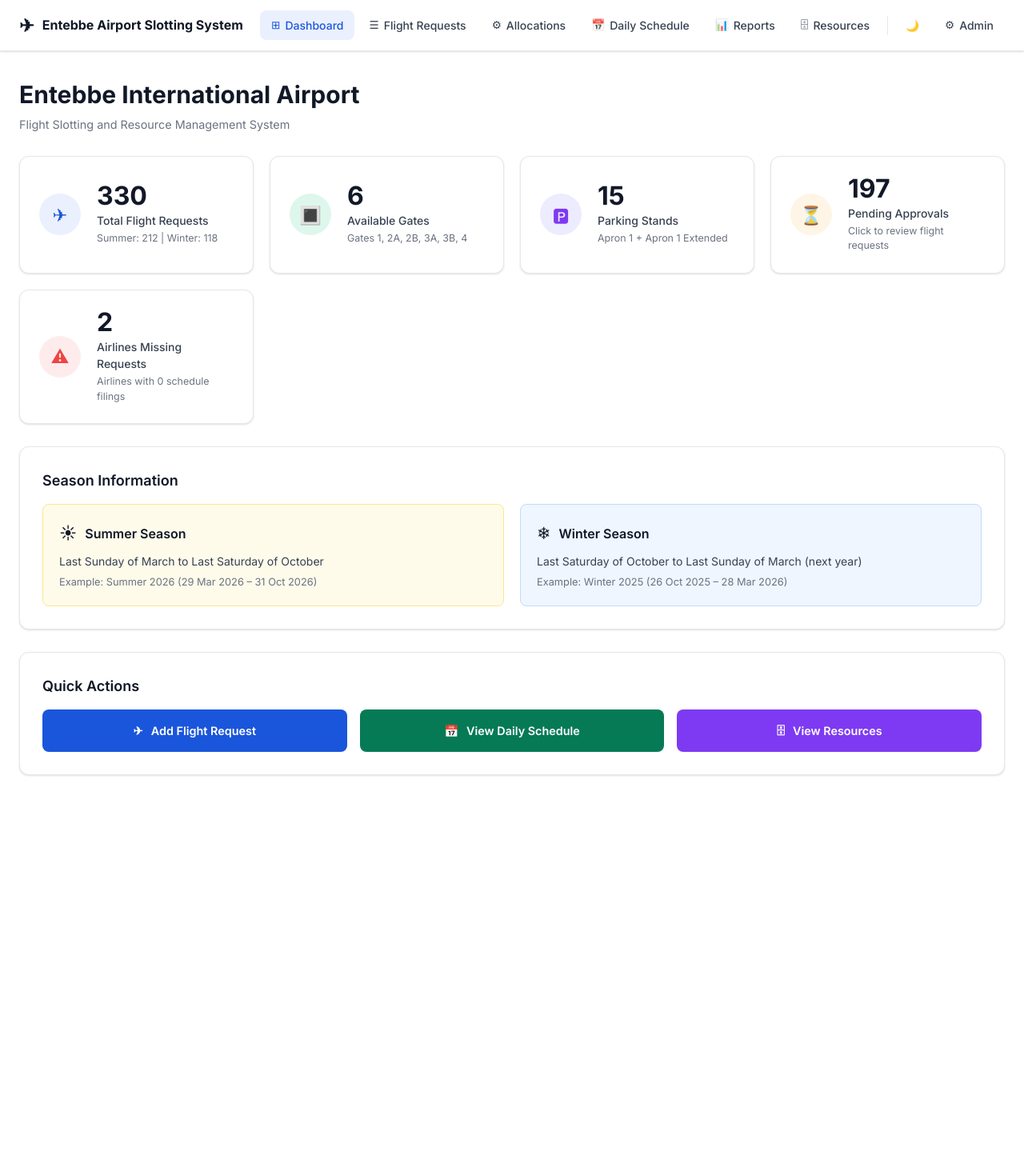
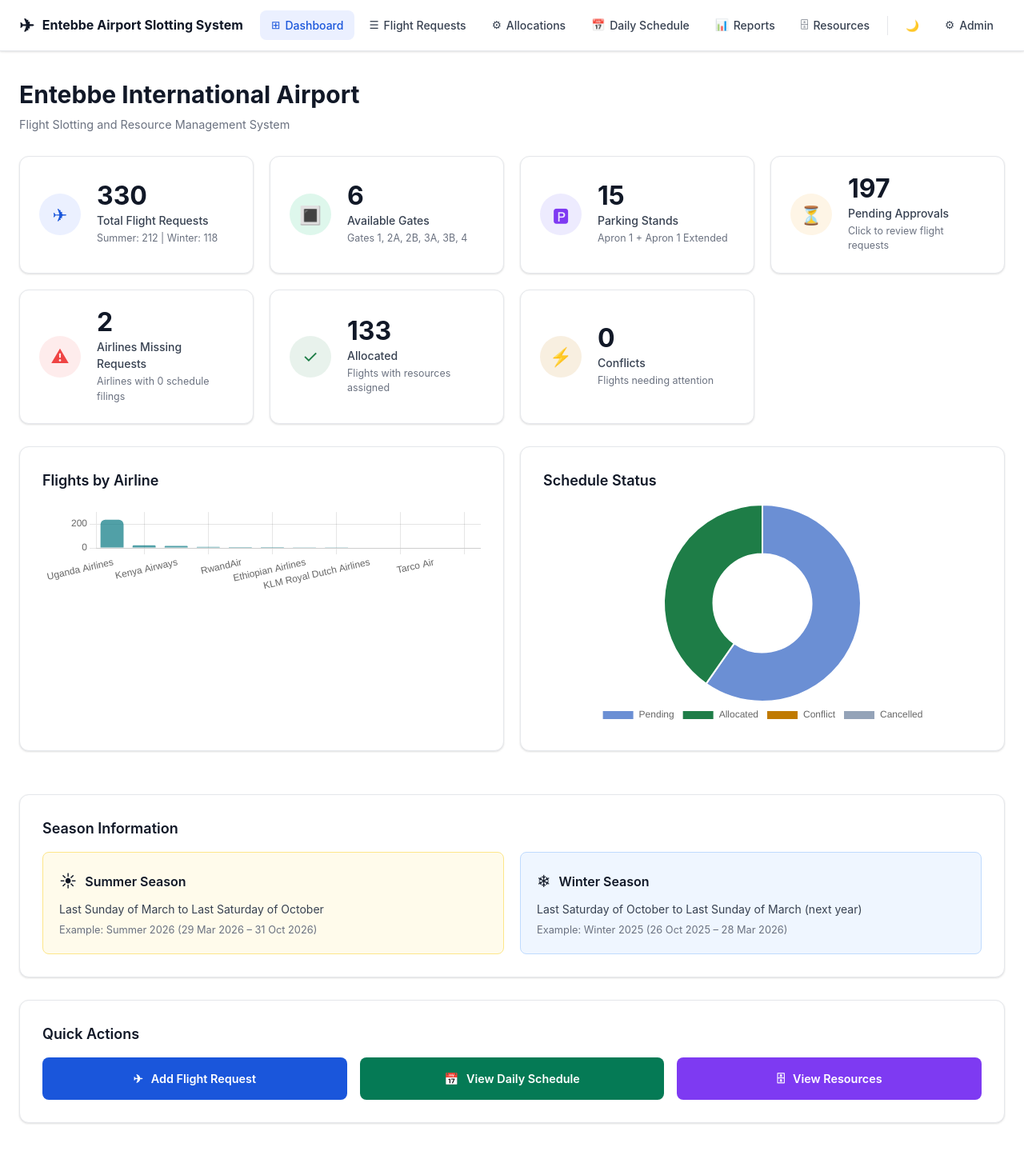
Before and after one commit to oomutooro/scheduler-v2, a Django app: page / in a window 1280 px wide. Shown: the whole page at 80% size. Before the commit the page ends 970 px from the top, so only its background shows below. Run offline with Django 5.2, Linux system fonts and the light colour scheme; data comes from the database, SQL or seed files in the repository; both versions use the stored data as it was before the commit.

Commit message:
Add Eagle Air, Qatar & Turkish cargo schedules; fix EgyptAir routing; enforce home/foreign turnaround rule; add UTC->EAT utils and dashboard charts

```diff
--- a/core/static/css/style.css
+++ b/core/static/css/style.css
@@ -146,7 +146,7 @@ html {
 }
 
 body {
-  font-family: 'Inter', -apple-system, BlinkMacSystemFont, 'Segoe UI', sans-serif;
+  font-family: -apple-system, BlinkMacSystemFont, 'Segoe UI', Roboto, 'Helvetica Neue', Arial, sans-serif;
   background: var(--surface);
   color: var(--text);
   line-height: 1.5;
@@ -1601,3 +1601,17 @@ select.form-control {
 .flight-number-input .form-control {
   border-radius: 0 4px 4px 0;
 }
+/* ── Dashboard charts ─────────────────────────────────────────── */
+.charts-grid {
+  display: grid;
+  grid-template-columns: repeat(auto-fit, minmax(340px, 1fr));
+  gap: 20px;
+  margin-bottom: 26px;
+}
+.chart-card canvas {
+  max-height: 280px;
+  width: 100% !important;
+}
+.chart-card {
+  min-width: 0;
+}
--- a/core/templates/base.html
+++ b/core/templates/base.html
@@ -5,9 +5,7 @@
     <meta name="viewport" content="width=device-width, initial-scale=1.0">
     <title>{% block title %}Entebbe Airport Slotting System{% endblock %}</title>
     <meta name="description" content="Entebbe International Airport — Flight Slotting and Resource Management System">
-    <link rel="preconnect" href="https://fonts.googleapis.com">
-    <link rel="preconnect" href="https://fonts.gstatic.com" crossorigin>
-    <link href="https://fonts.googleapis.com/css2?family=Inter:wght@300;400;500;600;700&display=swap" rel="stylesheet">
+    <!-- System font stack (no external font requests, keeps the app offline-friendly) -->
     {% load static %}
     <link rel="stylesheet" href="{% static 'css/style.css' %}">
     <link rel="icon" type="image/svg+xml" href="{% static 'favicon.svg' %}">
--- a/core/templates/dashboard.html
+++ b/core/templates/dashboard.html
@@ -1,5 +1,53 @@
 {% extends 'base.html' %}
 {% block title %}Dashboard — Entebbe Airport Slotting System{% endblock %}
+
+{% block extra_head %}
+{% load static %}
+<script src="{% static 'js/chart.min.js' %}"></script>
+<script>
+window.addEventListener('DOMContentLoaded', function () {
+    var labels = JSON.parse(document.getElementById('data-airline-labels').textContent);
+    var values = JSON.parse(document.getElementById('data-airline-values').textContent);
+    if (window.Chart && labels.length) {
+        new Chart(document.getElementById('airlineChart'), {
+            type: 'bar',
+            data: {
+                labels: labels,
+                datasets: [{
+                    label: 'Flights',
+                    data: values,
+                    backgroundColor: 'rgba(14, 124, 134, 0.72)',
+                    borderRadius: 6
+                }]
+            },
+            options: {
+                responsive: true,
+                plugins: { legend: { display: false } },
+                scales: { y: { beginAtZero: true, ticks: { precision: 0 } } }
+            }
+        });
+    }
+
+    var status = JSON.parse(document.getElementById('data-status').textContent);
+    if (window.Chart) {
+        new Chart(document.getElementById('statusChart'), {
+            type: 'doughnut',
+            data: {
+                labels: Object.keys(status),
+                datasets: [{
+                    data: Object.values(status),
+                    backgroundColor: ['#6b8fd4', '#1e7d47', '#c07a00', '#94a3b8']
+                }]
+            },
+            options: { responsive: true, plugins: { legend: { position: 'bottom' } } }
+        });
+    }
+});
+</script>
+{{ airline_labels|json_script:"data-airline-labels" }}
+{{ airline_values|json_script:"data-airline-values" }}
+{{ status_chart|json_script:"data-status" }}
+{% endblock %}
 
 {% block content %}
 <div class="page-header">
@@ -49,6 +97,34 @@
             <div class="stat-sub">Airlines with 0 schedule filings</div>
         </div>
     </a>
+    <div class="stat-card">
+        <div class="stat-card-icon stat-icon-blue" style="background: rgba(30, 125, 71, 0.1); color: #1e7d47;">✓</div>
+        <div class="stat-card-body">
+            <div class="stat-value">{{ allocated_count }}</div>
+            <div class="stat-label">Allocated</div>
+            <div class="stat-sub">Flights with resources assigned</div>
+        </div>
+    </div>
+    <div class="stat-card">
+        <div class="stat-card-icon stat-icon-orange" style="background: rgba(192, 122, 0, 0.12); color: #c07a00;">⚡</div>
+        <div class="stat-card-body">
+            <div class="stat-value">{{ conflict_count }}</div>
+            <div class="stat-label">Conflicts</div>
+            <div class="stat-sub">Flights needing attention</div>
+        </div>
+    </div>
+</div>
+
+<!-- Charts -->
+<div class="charts-grid">
+    <div class="section-card chart-card">
+        <h2 class="section-title">Flights by Airline</h2>
+        <canvas id="airlineChart" height="110"></canvas>
+    </div>
+    <div class="section-card chart-card">
+        <h2 class="section-title">Schedule Status</h2>
+        <canvas id="statusChart" height="110"></canvas>
+    </div>
 </div>
 
 <!-- Season Information -->
--- a/core/views.py
+++ b/core/views.py
@@ -21,6 +21,7 @@ from core.services.season import (
     get_current_season, get_summer_dates, get_winter_dates
 )
 from core.services.allocation import allocate_resources_for_date, allocate_resources_for_flight, time_add_minutes, time_subtract_minutes
+from core.utils import DAY_ORDER, DAY_ORDER_TITLE, is_valid_operation, utc_to_eat
 
 
 def get_ur_counter_block(flight: FlightRequest) -> tuple[int, int] | None:
@@ -133,8 +134,22 @@ def dashboard(request: HttpRequest):
 
     # Operational actions / summaries
     pending_count = FlightRequest.objects.filter(status='pending').count()
+    allocated_count = FlightRequest.objects.filter(status='allocated').count()
+    conflict_count = FlightRequest.objects.filter(status='conflict').count()
     airlines_with_requests = FlightRequest.objects.values_list('airline_id', flat=True).distinct()
     missing_airlines_count = Airline.objects.exclude(id__in=airlines_with_requests).count()
+
+    # Chart data: flights per airline (top 12) and status split.
+    airline_rows = (
+        FlightRequest.objects.values('airline__name')
+        .annotate(n=Count('id'))
+        .order_by('-n')[:12]
+    )
+    airline_labels = [r['airline__name'] for r in airline_rows]
+    airline_values = [r['n'] for r in airline_rows]
+
+    status_rows = FlightRequest.objects.values('status').annotate(n=Count('id'))
+    status_split = {r['status']: r['n'] for r in status_rows}
 
     context = {
         'current_season': season_name,
@@ -151,7 +166,21 @@ def dashboard(request: HttpRequest):
         'winter_start_2025': winter_start_2025,
         'winter_end_2025_26': winter_end_2025_26,
         'pending_count': pending_count,
+        'allocated_count': allocated_count,
+        'conflict_count': conflict_count,
         'missing_airlines_count': missing_airlines_count,
+        'airline_labels': airline_labels,
+        'airline_values': airline_values,
+        'status_pending': status_split.get('pending', 0),
+        'status_allocated': status_split.get('allocated', 0),
+        'status_conflict': status_split.get('conflict', 0),
+        'status_cancelled': status_split.get('cancelled', 0),
+        'status_chart': {
+            'Pending': status_split.get('pending', 0),
+            'Allocated': status_split.get('allocated', 0),
+            'Conflict': status_split.get('conflict', 0),
+            'Cancelled': status_split.get('cancelled', 0),
+        },
         'active_page': 'dashboard',
     }
     return render(request, 'dashboard.html', context)
@@ -298,55 +327,63 @@ def flight_new(request: HttpRequest):
     return render(request, 'flights/form.html', context)
 
 
+def _parse_flight_form(request: HttpRequest) -> dict[str, Any]:
+    """
+    Parse and validate the flight-request form into model field values.
+    Raises ValueError on any invalid input (including the home/foreign
+    turnaround rule).
+    """
+    airline = get_object_or_404(Airline, id=request.POST.get('airline_id'))
+    aircraft_type = get_object_or_404(AircraftType, id=request.POST.get('aircraft_type_id'))
+
+    origin_id = request.POST.get('origin_id')
+    destination_id = request.POST.get('destination_id')
+    origin = Airport.objects.filter(id=origin_id).first() if origin_id else None
+    destination = Airport.objects.filter(id=destination_id).first() if destination_id else None
+
+    days_mask = 0
+    for day in DAY_ORDER:
+        if request.POST.get(f'day_{day}'):
+            days_mask |= DAY_MASK[day]
+
+    def _date(v) -> date | None:
+        return datetime.strptime(v, '%Y-%m-%d').date() if v else None
+
+    def _time(v) -> time | None:
+        return datetime.strptime(v, '%H:%M').time() if v else None
+
+    operation_type = request.POST.get('operation_type', 'turnaround')
+    ok, msg = is_valid_operation(airline, operation_type)
+    if not ok:
+        raise ValueError(msg)
+
+    return {
+        'airline': airline,
+        'aircraft_type': aircraft_type,
+        'origin': origin,
+        'destination': destination,
+        'arrival_flight_number': request.POST.get('arrival_flight_number', '').strip(),
+        'departure_flight_number': request.POST.get('departure_flight_number', '').strip(),
+        'operation_type': operation_type,
+        'season': request.POST.get('season', 'summer'),
+        'year': int(request.POST.get('year', date.today().year)),
+        'arrival_time': _time(request.POST.get('arrival_time')),
+        'departure_time': _time(request.POST.get('departure_time')),
+        'valid_from': _date(request.POST.get('valid_from')),
+        'valid_to': _date(request.POST.get('valid_to')),
+        'days_of_operation': days_mask,
+        'ground_days': int(request.POST.get('ground_days', 0)),
+        'notes': request.POST.get('notes', ''),
+    }
+
+
 def flight_create(request: HttpRequest):
     if request.method != 'POST':
         return redirect('flight_new')
 
     try:
-        airline = get_object_or_404(Airline, id=request.POST.get('airline_id'))
-        aircraft_type = get_object_or_404(AircraftType, id=request.POST.get('aircraft_type_id'))
-
-        origin_id = request.POST.get('origin_id')
-        destination_id = request.POST.get('destination_id')
-        origin = Airport.objects.filter(id=origin_id).first() if origin_id else None
-        destination = Airport.objects.filter(id=destination_id).first() if destination_id else None
-
-        # Days of operation bitmask
-        day_names = ['sunday', 'monday', 'tuesday', 'wednesday', 'thursday', 'friday', 'saturday']
-        days_mask = 0
-        for day in day_names:
-            if request.POST.get(f'day_{day}'):
-                days_mask |= DAY_MASK[day]
-
-        # Partial season dates
-        valid_from_str = request.POST.get('valid_from')
-        valid_to_str = request.POST.get('valid_to')
-        valid_from = datetime.strptime(valid_from_str, '%Y-%m-%d').date() if valid_from_str else None
-        valid_to = datetime.strptime(valid_to_str, '%Y-%m-%d').date() if valid_to_str else None
-
-        arrival_time_str = request.POST.get('arrival_time')
-        departure_time_str = request.POST.get('departure_time')
-        arrival_time = datetime.strptime(arrival_time_str, '%H:%M').time() if arrival_time_str else None
-        departure_time = datetime.strptime(departure_time_str, '%H:%M').time() if departure_time_str else None
-
-        flight = FlightRequest.objects.create(
-            airline=airline,
-            arrival_flight_number=request.POST.get('arrival_flight_number', '').strip(),
-            departure_flight_number=request.POST.get('departure_flight_number', '').strip(),
-            aircraft_type=aircraft_type,
-            operation_type=request.POST.get('operation_type', 'turnaround'),
-            season=request.POST.get('season', 'summer'),
-            year=int(request.POST.get('year', date.today().year)),
-            arrival_time=arrival_time,
-            departure_time=departure_time,
-            origin=origin,
-            destination=destination,
-            valid_from=valid_from,
-            valid_to=valid_to,
-            days_of_operation=days_mask,
-            ground_days=int(request.POST.get('ground_days', 0)),
-            notes=request.POST.get('notes', ''),
-        )
+        data = _parse_flight_form(request)
+        flight = FlightRequest.objects.create(**data)
 
         messages.success(
             request,
@@ -394,46 +431,23 @@ def flight_update(request: HttpRequest, pk: int):
     flight = get_object_or_404(FlightRequest, pk=pk)
 
     try:
-        airline = get_object_or_404(Airline, id=request.POST.get('airline_id'))
-        aircraft_type = get_object_or_404(AircraftType, id=request.POST.get('aircraft_type_id'))
-
-        origin_id = request.POST.get('origin_id')
-        destination_id = request.POST.get('destination_id')
-        origin = Airport.objects.filter(id=origin_id).first() if origin_id else None
-        destination = Airport.objects.filter(id=destination_id).first() if destination_id else None
-
-        day_names = ['sunday', 'monday', 'tuesday', 'wednesday', 'thursday', 'friday', 'saturday']
-        days_mask = 0
-        for day in day_names:
-            if request.POST.get(f'day_{day}'):
-                days_mask |= DAY_MASK[day]
-
-        valid_from_str = request.POST.get('valid_from')
-        valid_to_str = request.POST.get('valid_to')
-        valid_from = datetime.strptime(valid_from_str, '%Y-%m-%d').date() if valid_from_str else None
-        valid_to = datetime.strptime(valid_to_str, '%Y-%m-%d').date() if valid_to_str else None
-
-        arrival_time_str = request.POST.get('arrival_time')
-        departure_time_str = request.POST.get('departure_time')
-        arrival_time = datetime.strptime(arrival_time_str, '%H:%M').time() if arrival_time_str else None
-        departure_time = datetime.strptime(departure_time_str, '%H:%M').time() if departure_time_str else None
-
-        flight.airline = airline
-        flight.arrival_flight_number = request.POST.get('arrival_flight_number', '').strip()
-        flight.departure_flight_number = request.POST.get('departure_flight_number', '').strip()
-        flight.aircraft_type = aircraft_type
-        flight.operation_type = request.POST.get('operation_type', 'turnaround')
-        flight.season = request.POST.get('season', 'summer')
-        flight.year = int(request.POST.get('year', date.today().year))
-        flight.arrival_time = arrival_time
-        flight.departure_time = departure_time
-        flight.origin = origin
-        flight.destination = destination
-        flight.valid_from = valid_from
-        flight.valid_to = valid_to
-        flight.days_of_operation = days_mask
-        flight.ground_days = int(request.POST.get('ground_days', 0))
-        flight.notes = request.POST.get('notes', '')
+        data = _parse_flight_form(request)
+        flight.airline = data['airline']
+        flight.arrival_flight_number = data['arrival_flight_number']
+        flight.departure_flight_number = data['departure_flight_number']
+        flight.aircraft_type = data['aircraft_type']
+        flight.operation_type = data['operation_type']
+        flight.season = data['season']
+        flight.year = data['year']
+        flight.arrival_time = data['arrival_time']
+        flight.departure_time = data['departure_time']
+        flight.origin = data['origin']
+        flight.destination = data['destination']
+        flight.valid_from = data['valid_from']
+        flight.valid_to = data['valid_to']
+        flight.days_of_operation = data['days_of_operation']
+        flight.ground_days = data['ground_days']
+        flight.notes = data['notes']
         flight.status = 'pending'  # reset status when edited
         flight.save()
 
```
Also changed, not shown: core/models.py (+34 -15 lines), core/utils.py (added, +68 -0 lines), db.sqlite3, 1 other file.
